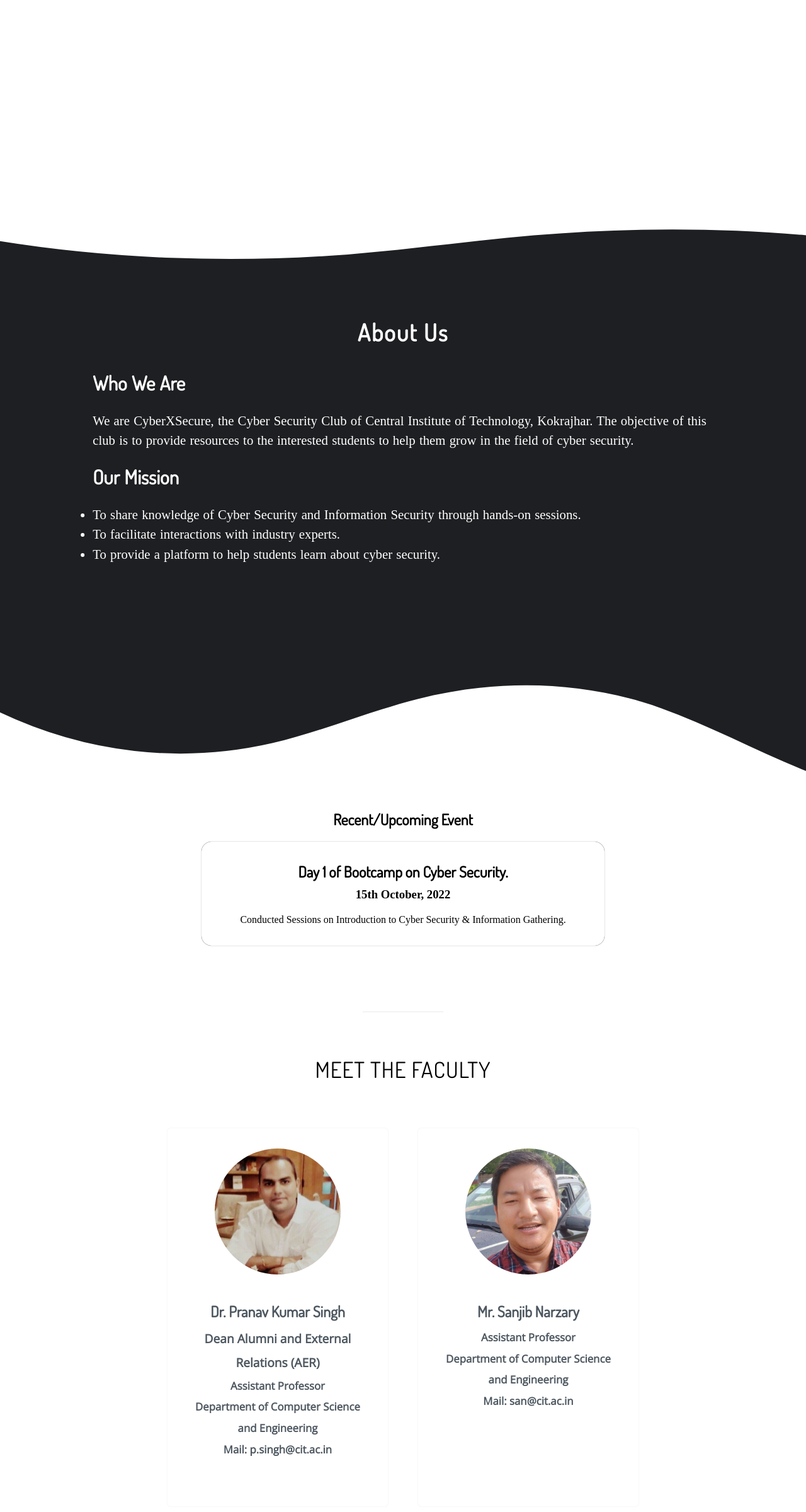
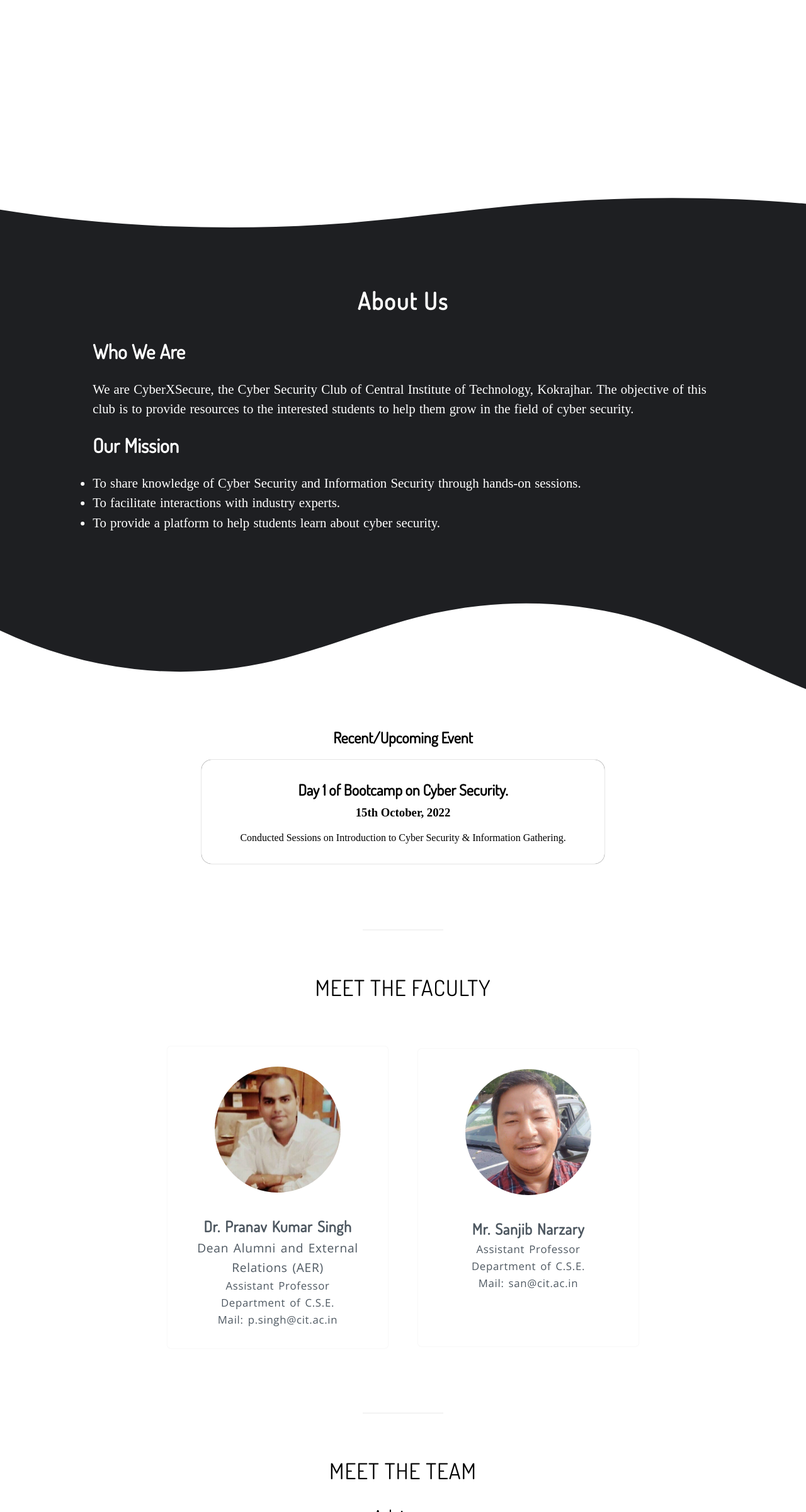
Before and after one commit to IslARY/CyberSecClubCIT-MOCKUP, a website: page index.html in a window 1280 px wide. Shown: the part 400-2800 px from the top of the page at 63% size. Drawn offline with nearby package versions, Linux system fonts and the light colour scheme; a script that the page names is missing.

Commit message:
fixed resize issue

```diff
--- a/index.html
+++ b/index.html
@@ -48,7 +48,7 @@
 					<h1 class="hero-title">CYBER x SECURE</h1>
 				</div>
 				<section class="hero">
-					<h1 class="open-sans">CYBER SECURITY CLUB OF CITK</h1>
+					<h1 class="dosis">CYBER SECURITY CLUB OF CITK</h1>
 				</section>
 			</div>
 
@@ -111,7 +111,7 @@
 								<h2 class="dosis">Dr. Pranav Kumar Singh</h2>
 								<h3>Dean Alumni and External Relations (AER)</h3>
 								<h4>Assistant Professor</h4>
-								<h4>Department of Computer Science and Engineering</h4>
+								<h4>Department of C.S.E.</h4>
 								<h4>Mail: p.singh@cit.ac.in</h4>
 							</section>
 						</div>
@@ -122,7 +122,7 @@
 							<section class="info-card">
 								<h2 class="dosis">Mr. Sanjib Narzary</h2>
 								<h4>Assistant Professor</h4>
-								<h4>Department of Computer Science and Engineering</h4>
+								<h4>Department of C.S.E.</h4>
 								<h4>Mail: san@cit.ac.in</h4>
 							</section>
 						</div>
--- a/scss/style.scss
+++ b/scss/style.scss
@@ -37,7 +37,7 @@
 .contain1{
 	color: #1e1f22;
 	display: inline-block;
-	min-height: 100vh;
+	min-height: 50vh;
 	width: 100%;
 	.hero-title{
 		font-size: 100px;
@@ -45,6 +45,7 @@
 		margin-top: 200px;
 	}
 	.hero{
+		font-style: italic;
 		letter-spacing: 1px;
 		line-height: 1.2;
 		width: 50%;
@@ -53,7 +54,7 @@
 			margin-top: -70px;
 		}
 	}
-	margin-bottom: 50px;
+	margin-bottom: 400px;
 }
 .space{
 	margin-top: 20px;
@@ -67,7 +68,7 @@
 	background-color: #1e1f22;
 	color: white;
 	display: inline-block;
-	min-height: 80vh;
+	min-height: 70vh;
 	width: 100%;
 	line-height: 1.5;
 	padding: 1.5rem;
@@ -114,12 +115,9 @@
 }
 .contain3{
 	display: inline-block;
-	min-height: 100vh;
+	min-height: 50vh;
 	width: 100%;
 	.member-container{
-		.member-card{
-			min-height: 600px;
-		}
 		.fac-info{
 			text-decoration: none;
 		}
@@ -131,7 +129,7 @@
 }
 .contain4{
 	display: inline-block;
-	min-height: 100vh;
+	min-height: 50vh;
 	width: 100%;
 	.show-more{
 		margin-left: 50%;
@@ -349,14 +347,18 @@
 			color: #4e5861;
 			margin-top: 30px;
 			text-align: center;
-			line-height: 2;
+			line-height: 1.6;
+			word-spacing: 2px;
+			letter-spacing: 0.7px;
 			h2{
 				font-size: 1.5rem;
 			}
 			h3{
+				font-weight: 100;
 				font-size: 1.2rem;
 			}
 			h4{
+				font-weight: 100;
 				font-size: 1.05rem;
 			}
 		}
@@ -373,7 +375,7 @@
 			background-color: white;
 			padding: 2em;
 			border-radius: .3em;
-			min-height: 34.5rem;
+			min-height: 29.5rem;
 			box-shadow: 0px 0px 2px rgba(0,0,0,0.1);
 			transition: box-shadow 0.5s;
 			&:hover{
```
Also changed, not shown: scss/style.css, 1 other file.
